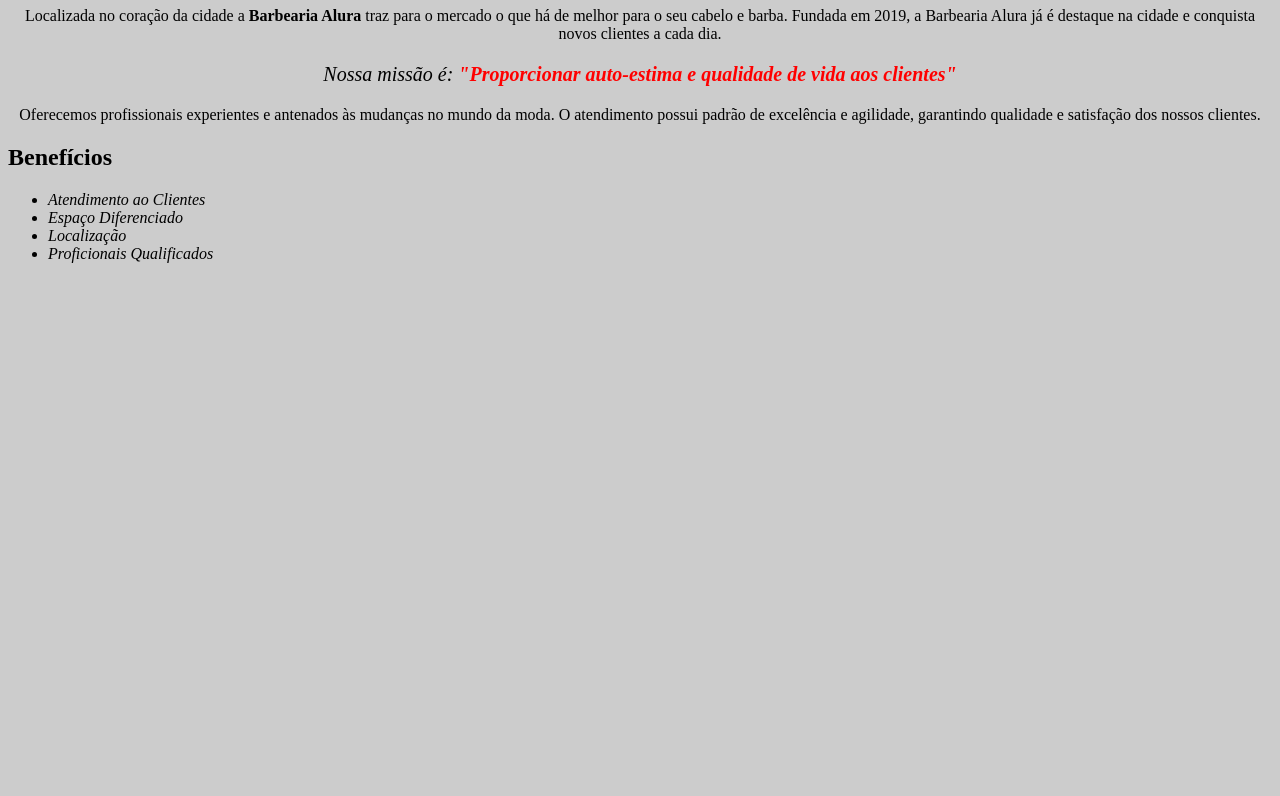
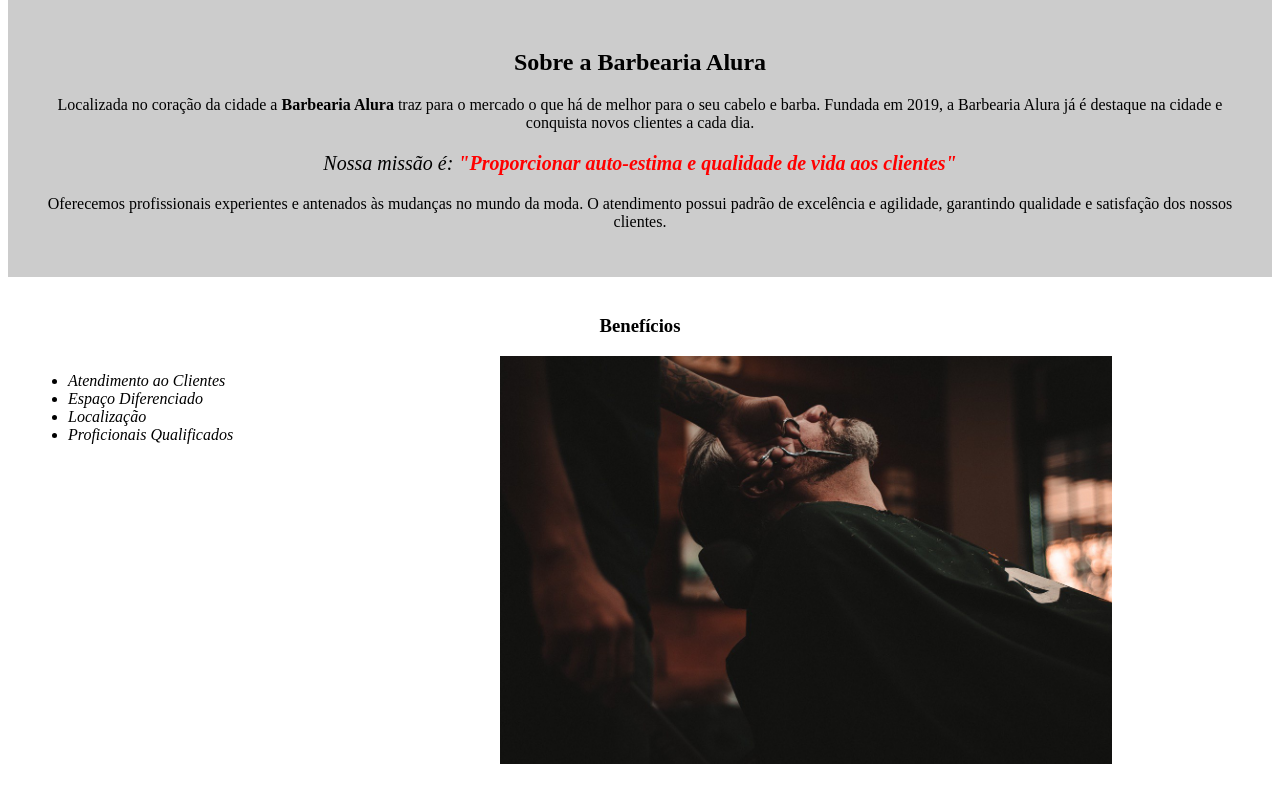
Before and after one commit to vitorconde/html5_parte1, a plain HTML site: page index.html in a window 1280 px wide. Shown: the part 559-1355 px from the top of the page. Before the commit the page ends 838 px from the top, so only its background shows below. Drawn offline with Linux system fonts and the light colour scheme.

Commit message:
Finalizando projeto da Barbearia Alura

```diff
--- a/index.html
+++ b/index.html
@@ -13,17 +13,24 @@
 
     </head>
     <body> <!-- Conteúdo a ser exibido na pagina fica no body -->
+        <header>
+            <h1 class="titulo-principal">Barbearia Alura</h1>
+        </header>
+
         <img id="banner" src="banner.jpg"> <!-- tags de chamada externa não fecham-->
 
-        <h1> Sobre a Barbearia Alura </h1>
+        <div class="principal">
+            <h2 class="titulo-centralizado"> Sobre a Barbearia Alura </h2>
 
             <p>Localizada no coração da cidade a <strong>Barbearia Alura</strong> traz para o mercado o que há de melhor para o seu cabelo e barba. Fundada em 2019, a Barbearia Alura já é destaque na cidade e conquista novos clientes a cada dia.</p>
 
             <p id="missao"><em>Nossa missão é: <strong>"Proporcionar auto-estima e qualidade de vida aos clientes"</strong></em></p>
 
             <p>Oferecemos profissionais experientes e antenados às mudanças no mundo da moda. O atendimento possui padrão de excelência e agilidade, garantindo qualidade e satisfação dos nossos clientes.</p>
+        </div>
 
-        <h2> Benefícios </h2>
+        <div class="beneficios">
+            <h3 class="titulo-centralizado"> Benefícios </h3>
 
             <ul> <!-- unordered list -->
                 <li class="itens">Atendimento ao Clientes</li> <!-- list item -->
@@ -31,5 +38,9 @@
                 <li class="itens">Localização</li>
                 <li class="itens">Proficionais Qualificados</li>
             </ul>
+
+            <img src="beneficios.jpg" class="imagembeneficios">
+        </div>
+
     </body>
 </html>
--- a/style.css
+++ b/style.css
@@ -1,9 +1,17 @@
 body {
-    background: #CCCCCC;
 }
 
 #banner {
     width: 100%;
+}
+
+.titulo-principal {
+    padding-left: 20px;
+}
+
+.principal {
+    background: #CCCCCC;
+    padding: 30px;
 }
 
 h1 {
@@ -31,3 +39,24 @@ em strong {
 .itens {
     font-style: italic;
 }
+
+.beneficios {
+    background-color: #FFFFFF;
+    padding: 20px;
+}
+
+.titulo-centralizado {
+    text-align: center;
+}
+
+ul {
+    display: inline-block;
+    vertical-align: top;
+    width: 20%;
+    margin-right: 15%;
+
+}
+
+.imagembeneficios {
+    width: 50%;
+}
```
Also changed, not shown: beneficios.jpg (added). Lines whose indentation alone changed are shown as unchanged.
